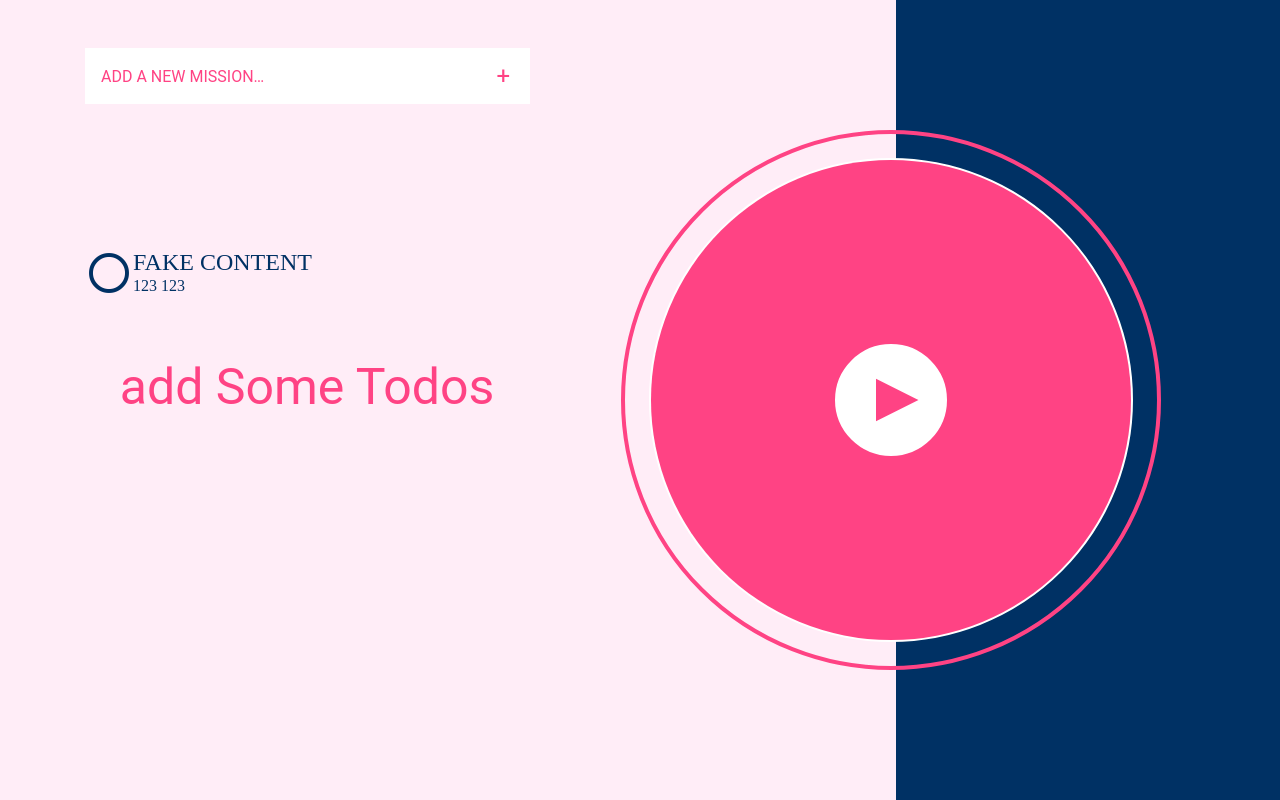
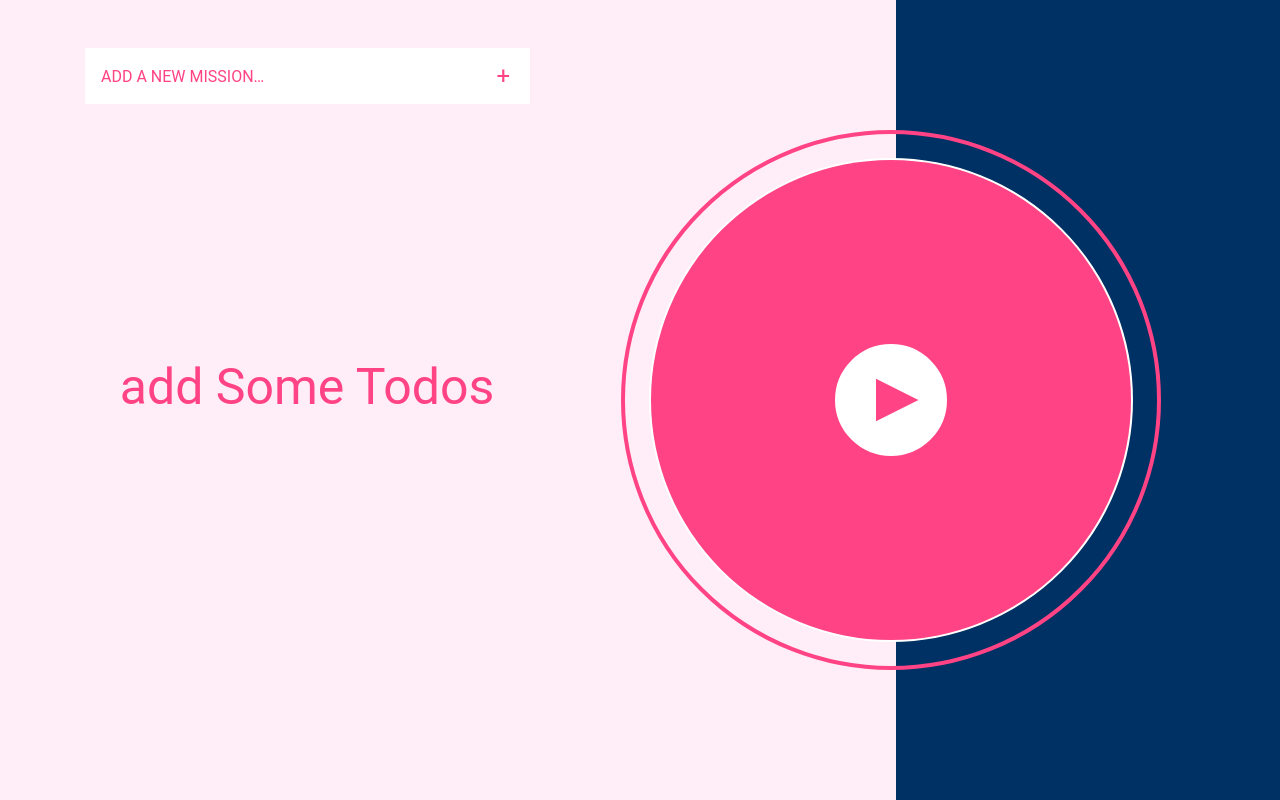
Before and after one commit to akari0624/hexSchool2019Week1_pomodoro, a React (Create React App) app: page / in a window 1280 px wide. Built offline with nearby package versions, Linux system fonts and the light colour scheme.

Commit message:
impl the conditional rendering of `NowTaskBar`

```diff
--- a/src/pages/mainpage/container/NowTaskBar/index.tsx
+++ b/src/pages/mainpage/container/NowTaskBar/index.tsx
@@ -1,14 +1,32 @@
 import React from 'react'
-import { MainTaskBaWrapper, ToggleDoneCirclieWrapper, LeftWrapper, TodoDescWrapper, TomatoCountWrapper } from './styled'
+import {
+  MainTaskBaWrapper,
+  ToggleDoneCirclieWrapper,
+  LeftWrapper,
+  TodoDescWrapper,
+  TomatoCountWrapper,
+} from './styled'
+import { useSelector } from 'react-redux'
+import { AppState } from '../../../../store/reducers'
+import { Todo } from '../../../../store/reducers/todos/types'
 
 export default function NowTaskBar() {
-  return(
-  <MainTaskBaWrapper>
-   <ToggleDoneCirclieWrapper><i className="material-icons">panorama_fish_eye</i></ToggleDoneCirclieWrapper>
-   <LeftWrapper>
-     <TodoDescWrapper>fake content</TodoDescWrapper>
-     <TomatoCountWrapper>123 123</TomatoCountWrapper>
-   </LeftWrapper>
-  </MainTaskBaWrapper>
+  const nowTaskTodo = useSelector<AppState, Todo | null>(
+    state => state.todo.nowTaskTodo,
   )
+
+  if (nowTaskTodo) {
+    return (
+      <MainTaskBaWrapper>
+        <ToggleDoneCirclieWrapper>
+          <i className="material-icons">panorama_fish_eye</i>
+        </ToggleDoneCirclieWrapper>
+        <LeftWrapper>
+          <TodoDescWrapper>{nowTaskTodo.desc}</TodoDescWrapper>
+          <TomatoCountWrapper>123 123</TomatoCountWrapper>
+        </LeftWrapper>
+      </MainTaskBaWrapper>
+    )
+  }
+  return <MainTaskBaWrapper />
 }
--- a/src/pages/mainpage/mainpage.tsx
+++ b/src/pages/mainpage/mainpage.tsx
@@ -47,8 +47,8 @@ interface Props {
 function MainPage(props: Props) {
   const { countDownMinutes, appTheme, changeTheme, toggleAppStatus, appConditionNow } = props
 
-  const todos = useSelector<AppState, Todo[]>( state => state.todo.todos)
-  const isHaveTodosToBeginPomodoro = todos.length > 0 ? true : false
+  const nowTaskTodo = useSelector<AppState, Todo | null>( state => state.todo.nowTaskTodo)
+  const isHaveTodosToBeginPomodoro = nowTaskTodo ? true : false
   const specilaText = isHaveTodosToBeginPomodoro ? '' : 'add Some Todos'
   const [isPaused, setIsPaused] = useState(true)
   const [passedSeconds, setPassedSeconds] = useState(0)
```
